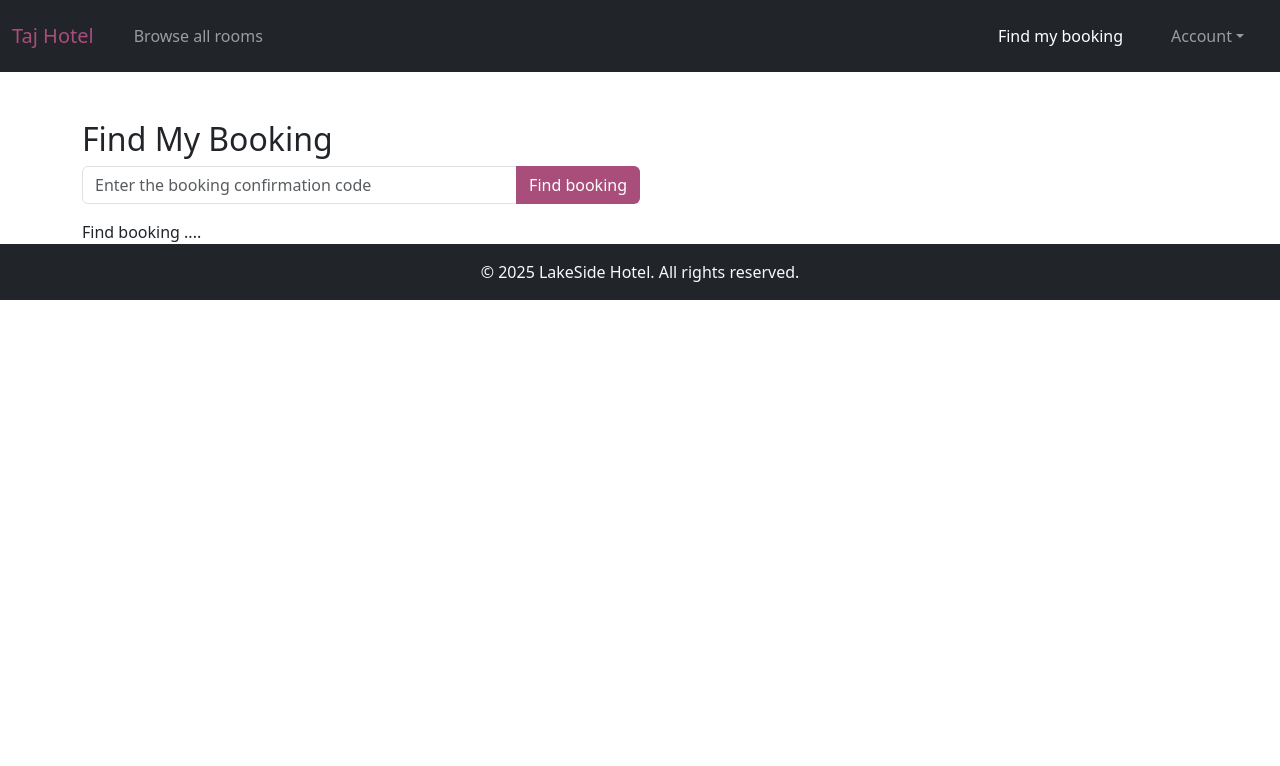
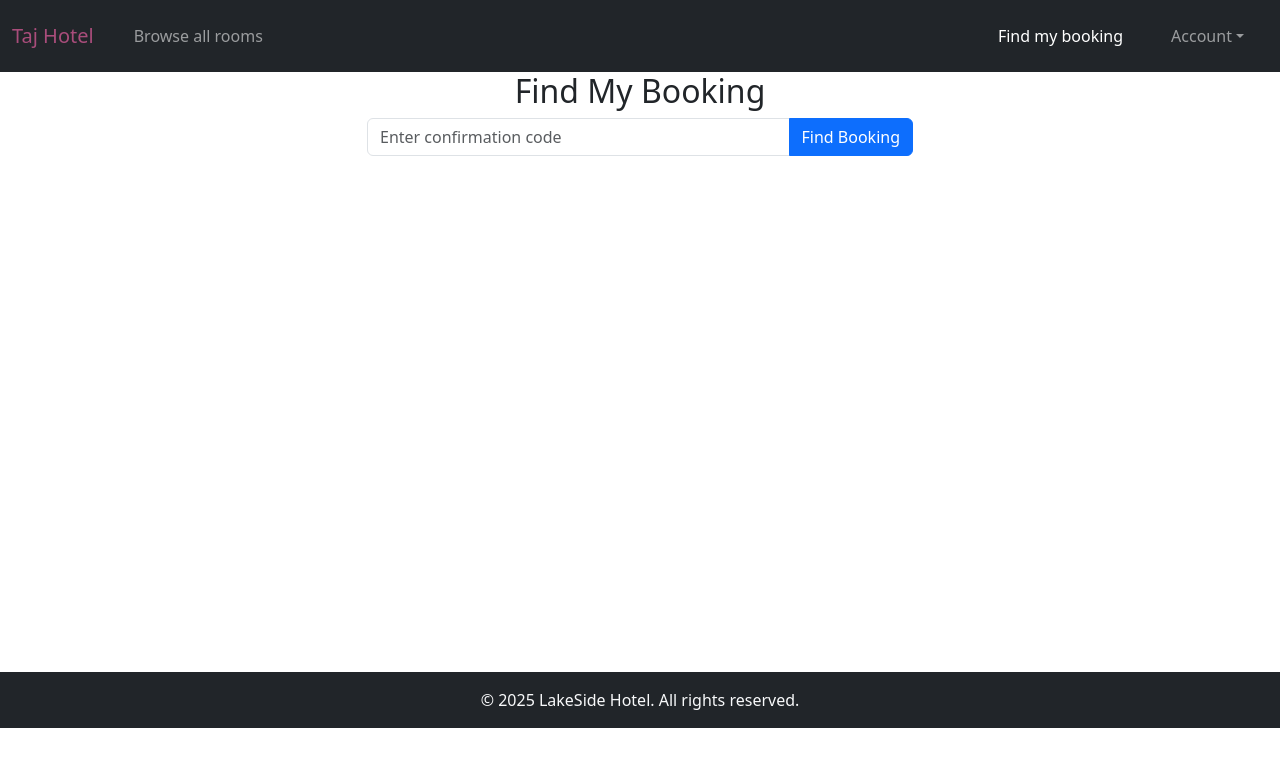
Before and after one commit to namratachavan15/HotelmanagementsysusingSpringbootReact, a React (Create React App) app in the folder hotelmangt/: page /find-booking in a window 1280 px wide. Shown: the top 766 px of the page. Built offline with nearby package versions, Linux system fonts and the light colour scheme.

Commit message:
Update FindBooking.jsx

```diff
--- a/hotelmangt/src/components/booking/FindBooking.jsx
+++ b/hotelmangt/src/components/booking/FindBooking.jsx
@@ -2,39 +2,38 @@ import React, { useState } from 'react';
 import { cancelBooking, getBookingByConfirmationCode } from '../utils/ApiFunctions';
 
 const FindBooking = () => {
+  const [confirmationCode, setConfirmationCode] = useState('');
+  const [error, setError] = useState('');
+  const [successMessage, setSuccessMessage] = useState('');
+  const [isLoading, setIsLoading] = useState(false);
+  const [isDeleted, setIsDeleted] = useState(false);
 
-    const [confirmationCode, setConfirmationCode] = useState("");
-    const [error, setError] = useState("");
-    const [successMessage, setSuccessMessage] = useState("");
-    const [isLoading, setIsLoading] = useState(false);
   const [bookingInfo, setBookingInfo] = useState({
-        id: "",
-        room: { id: "", roomType: "" },
-        bookingConfirmationCode: "",
-        roomNumber: "",
-        checkInDate: "",
-        checkOutDate: "",
-        guestFullName: "",
-        guestEmail: "",
-        numOfAdults: "",
-        numOfChildren: "",
-        totalNumOfGuest: ""
+    id: '',
+    room: { id: '', roomType: '' },
+    bookingConfirmationCode: '',
+    roomNumber: '',
+    checkInDate: '',
+    checkOutDate: '',
+    guestFullName: '',
+    guestEmail: '',
+    numOfAdults: '',
+    numOfChildren: '',
+    totalNumOfGuest: ''
   });
 
-    const [isDeleted, setIsDeleted] = useState(false);
-
   const clearBookingInfo = {
-        id: "",
-        room: { id: "", roomType: "" },
-        bookingConfirmationCode: "",
-        roomNumber: "",
-        checkInDate: "",
-        checkOutDate: "",
-        guestFullName: "",
-        guestEmail: "",
-        numOfAdults: "",
-        numOfChildren: "",
-        totalNumOfGuest: ""
+    id: '',
+    room: { id: '', roomType: '' },
+    bookingConfirmationCode: '',
+    roomNumber: '',
+    checkInDate: '',
+    checkOutDate: '',
+    guestFullName: '',
+    guestEmail: '',
+    numOfAdults: '',
+    numOfChildren: '',
+    totalNumOfGuest: ''
   };
 
   const handleInputChange = (e) => {
@@ -47,10 +46,10 @@ const FindBooking = () => {
     try {
       const data = await getBookingByConfirmationCode(confirmationCode);
       setBookingInfo(data);
-            setError(null);
+      setError('');
     } catch (error) {
       setBookingInfo(clearBookingInfo);
-            setError(error.message); // Display the specific error message
+      setError(error.message);
     }
     setIsLoading(false);
   };
@@ -59,59 +58,79 @@ const FindBooking = () => {
     try {
       await cancelBooking(bookingId);
       setIsDeleted(true);
-            setSuccessMessage("Booking has been cancelled successfully!");
+      setSuccessMessage('Booking has been cancelled successfully!');
       setBookingInfo(clearBookingInfo);
-            setConfirmationCode("");
-            setError(null);
+      setConfirmationCode('');
+      setError('');
     } catch (error) {
       setError(error.message);
     }
   };
 
   return (
-        <>
-            <div className='container mt-5 d-flex flex-column justify-content-center align-item-center'>
-                <h2>Find My Booking</h2>
-                <form onSubmit={handleFormSubmit} className='col-md-6'>
-                    <div className='input-group mb-3'>
-                        <input className='form-control' id="confirmationCode" name='confirmationCode' value={confirmationCode} onChange={handleInputChange} placeholder='Enter the booking confirmation code' />
-                        <button className='btn btn-hotel input-group-text'>Find booking</button>
+    <div className="container" style={{marginTop:0,height:'600px'}}>
+      <div className="row justify-content-center">
+        <div className="col-12 col-sm-10 col-md-8 col-lg-6">
+          <h2 className="text-center mb-2">Find My Booking</h2>
+          <form onSubmit={handleFormSubmit}>
+            <div className="input-group mb-3">
+              <input
+                type="text"
+                className="form-control"
+                name="confirmationCode"
+                value={confirmationCode}
+                onChange={handleInputChange}
+                placeholder="Enter confirmation code"
+                required
+              />
+              <button className="btn btn-primary" type="submit">
+                Find Booking
+              </button>
             </div>
           </form>
-                {isLoading ? (
-                    <div>Finding your booking</div>
-                ) : error ? (
-                    <div className='text-danger'>{error}</div>
-                ) : bookingInfo.bookingConfirmationCode ? (
-                    <div className='col-md-6 mt-4 mb-5'>
-                        <h3>Booking Information</h3>
-                        <p>Booking Confirmation Code: {bookingInfo.bookingConfirmationCode}</p>
-                        <p>Booking ID: {bookingInfo.id}</p>
-                        <p>Room Type: {bookingInfo.room.roomType}</p>
-                        <p>Check-in Date: {bookingInfo.checkInDate}</p>
-                        <p>Check-out Date: {bookingInfo.checkOutDate}</p>
-                        <p>Full Name: {bookingInfo.guestFullName}</p>
-                        <p>Email Address: {bookingInfo.guestEmail}</p>
-                        <p>Adults: {bookingInfo.numOfAdults}</p>
-                        <p>Children: {bookingInfo.numOfChildren}</p>
-                        <p>Total Guest: {bookingInfo.totalNumOfGuest}</p>
+
+          {isLoading && <div className="text-center">Finding your booking...</div>}
+
+          {error && <div className="alert alert-danger">{error}</div>}
+
+          {bookingInfo.bookingConfirmationCode && (
+            <div className="card mt-3">
+              <div className="card-body">
+                <h5 className="card-title mb-3">Booking Details</h5>
+                <ul className="list-group list-group-flush">
+                  <li className="list-group-item"><strong>Confirmation:</strong> {bookingInfo.bookingConfirmationCode}</li>
+                  <li className="list-group-item"><strong>Room Type:</strong> {bookingInfo.room.roomType}</li>
+                  <li className="list-group-item"><strong>Check-in:</strong> {bookingInfo.checkInDate}</li>
+                  <li className="list-group-item"><strong>Check-out:</strong> {bookingInfo.checkOutDate}</li>
+                  <li className="list-group-item"><strong>Name:</strong> {bookingInfo.guestFullName}</li>
+                  <li className="list-group-item"><strong>Email:</strong> {bookingInfo.guestEmail}</li>
+                  <li className="list-group-item"><strong>Adults:</strong> {bookingInfo.numOfAdults}</li>
+                  <li className="list-group-item"><strong>Children:</strong> {bookingInfo.numOfChildren}</li>
+                  <li className="list-group-item"><strong>Total Guests:</strong> {bookingInfo.totalNumOfGuest}</li>
+                </ul>
+
                 {!isDeleted && (
+                  <div className="d-grid mt-3 mb-1">
                     <button
-                                className='btn btn-danger'
-                                onClick={() => handleBookingCancellation(bookingInfo.bookingId)}
-                            > Cancel Booking</button>
+                      className="btn btn-danger"
+                      onClick={() => handleBookingCancellation(bookingInfo.id)}
+                    >
+                      Cancel Booking
+                    </button>
+                  </div>
                 )}
               </div>
-                ) : (
-                    <div>Find booking ....</div>
+            </div>
           )}
+
           {isDeleted && (
-                    <div className='alert alert-success mt-3' role='alert'>
+            <div className="alert alert-success mt-3">
               {successMessage}
             </div>
           )}
         </div>
-        </>
+      </div>
+    </div>
   );
 };
 
```
Lines whose indentation alone changed are shown as unchanged.
